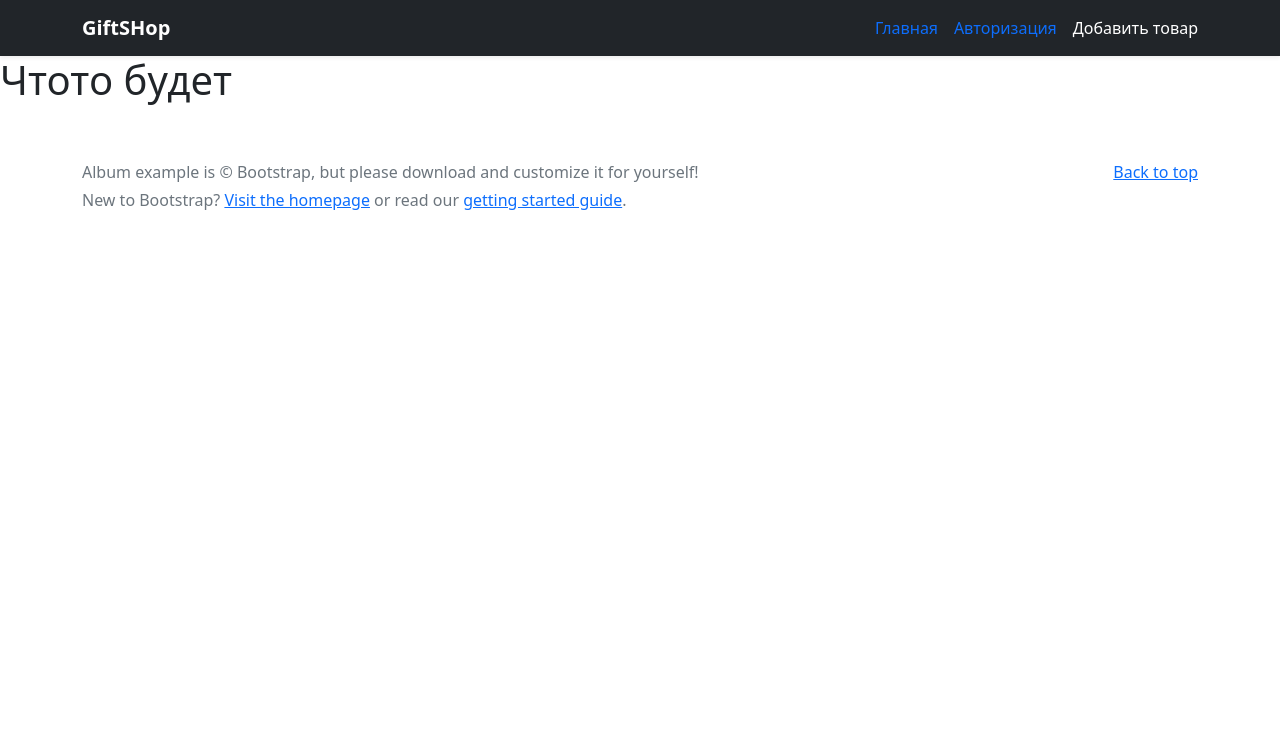
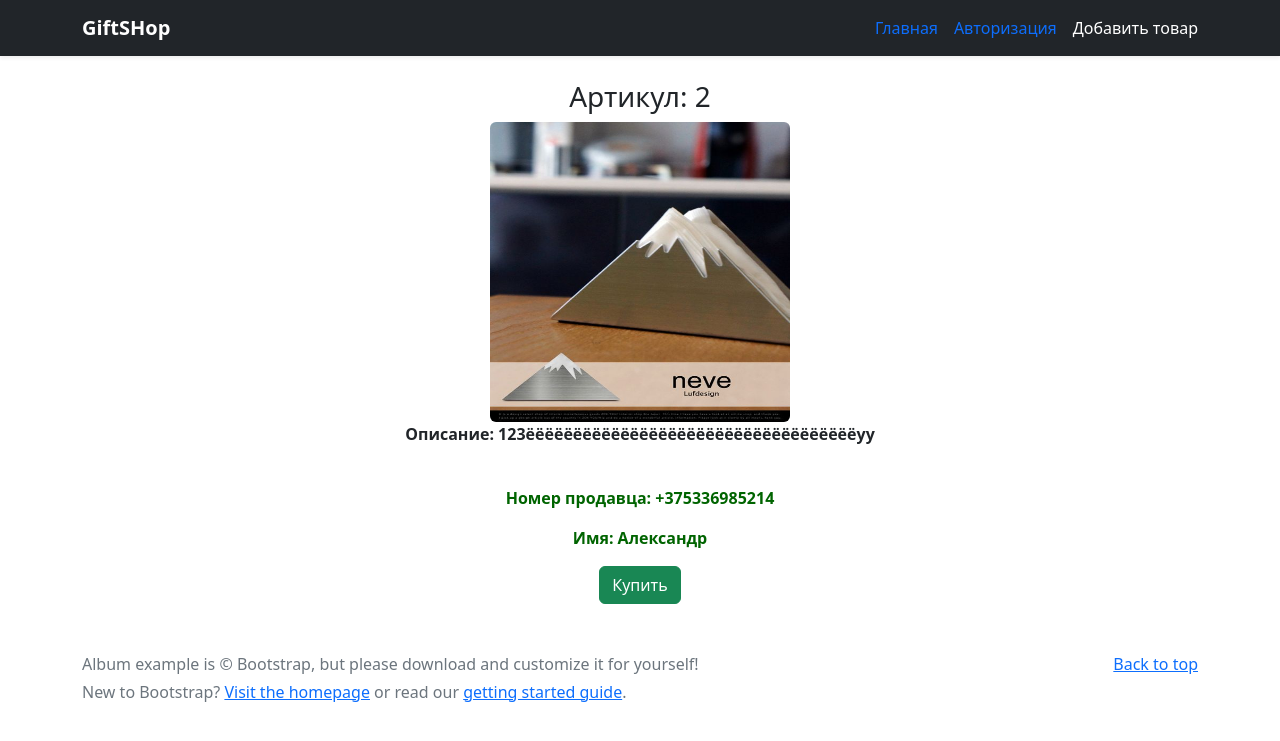
Before and after one commit to Zhauner/GiftShop, a Flask app: page /2 in a window 1280 px wide. Shown: the top 741 px of the page. Run offline with Flask 3, Linux system fonts and the light colour scheme.

Commit message:
more infornation

```diff
--- a/app.py
+++ b/app.py
@@ -7,12 +7,11 @@ from flask import (
 )
 
 import os
-import sqlite3
 from flask_sqlalchemy import SQLAlchemy
 from werkzeug.security import generate_password_hash, check_password_hash
-from flask_login import LoginManager, login_user, login_required
+from flask_login import LoginManager, login_user, login_required, current_user
 from UserLogin import UserLogin
-from getUserID import get_user_by_email
+from getUserID import *
 
 app = Flask(__name__)
 
@@ -38,12 +37,16 @@ class Item(db.Model):
     text = db.Column(db.Text, nullable=False)
     price = db.Column(db.Integer, nullable=False)
     extension = db.Column(db.String(10), nullable=False)
+    number = db.Column(db.String(20), nullable=False)
+    name = db.Column(db.String(25), nullable=False)
 
 
 class Users(db.Model):
     id = db.Column(db.Integer, primary_key=True)
     mail = db.Column(db.String(100), nullable=False)
     passwrd = db.Column(db.String(20), nullable=False)
+    number = db.Column(db.String(20), nullable=False)
+    name = db.Column(db.String(25), nullable=False)
 
 
 with app.app_context():
@@ -60,6 +63,11 @@ def main():
 def more(article):
     item = Item.query.get(article)
     return render_template('more_inf.html', item=item)
+
+
+@app.route('/buy')
+def buy():
+    return 'Здесь должно быть окно оплаты'
 
 
 @app.route('/autorization', methods=['POST', 'GET'])
@@ -90,6 +98,8 @@ def reg():
         mail = request.form['mail']
         pswd = request.form['pswd']
         ag_pswd = request.form['ag_pswd']
+        name = request.form['name']
+        number = request.form['number']
 
         if len(mail) > 100 or len(str(pswd)) > 20 or len(str(ag_pswd)) > 20 \
                                                             or pswd != ag_pswd:
@@ -108,7 +118,12 @@ def reg():
         if mail.strip() in all_mails:
             return redirect('/1337')
 
-        user = Users(mail=mail.strip(), passwrd=generate_password_hash(str(pswd)))
+        user = Users(
+            mail=mail.strip(),
+            passwrd=generate_password_hash(str(pswd)),
+            name=name.strip(),
+            number=number.strip()
+        )
 
         try:
             db.session.add(user)
@@ -133,10 +148,19 @@ def add_items():
         text = request.form['text']
         price = request.form['price']
         file = request.files['file']
+        name = get_user(int(current_user.get_id()))[4]
+        number = get_user(int(current_user.get_id()))[3]
 
         extensions = file.filename.split('.')[-1]
 
-        item = Item(title=title, text=text, price=price, extension=extensions)
+        item = Item(
+            title=title,
+            text=text,
+            price=price,
+            extension=extensions,
+            name=name,
+            number=number
+        )
 
         connect = sqlite3.connect('instance\\shop.db')
         cur = connect.cursor()
--- a/templates/index.html
+++ b/templates/index.html
@@ -28,13 +28,13 @@
         {% for item in items %}
         <div class="col">
           <div class="card shadow-sm">
-            <img src="/static/{{ item.article }}.{{ item.extension }}" height="225px" alt="">
+            <img src="/static/{{ item.article }}.{{ item.extension }}" height="225px" width="359px" alt="">
             <div class="card-body">
               <p class="card-text">{{ item.title }}</p>
               <div class="d-flex justify-content-between align-items-center">
                 <div class="btn-group">
                   <a href="/{{ item.article }}" type="button" class="btn btn-sm btn-outline-secondary">Подробнее</a>
-                  <button type="button" class="btn btn-sm btn-outline-secondary">Купить</button>
+                  <a href="/buy" type="button" class="btn btn-sm btn-outline-secondary">Купить</a>
                 </div>
                 <small class="text-muted">{{ item.price }} BYN</small>
               </div>
--- a/templates/more_inf.html
+++ b/templates/more_inf.html
@@ -1,9 +1,19 @@
 {% extends 'base.html' %}
 
 {% block title %}
-<title>{{item.title}}</title>
+<title>{{ item.title }}</title>
 {% endblock title %}
 
 {% block body %}
-<h1>Чтото будет</h1>
+<div class="text-center">
+    <br>
+    <h3>Артикул: {{ item.article }}</h3>
+    <img src="/static/{{ item.article }}.{{ item.extension }}" width="300px" height="300px" class="rounded">
+    <br>
+    <p class="fw-bold">Описание: {{ item.text }}</p>
+    <br>
+    <p style="color:darkgreen;"><b>Номер продавца: {{ item.number }}</b></p>
+    <p style="color:darkgreen;"><b>Имя: {{ item.name }}</b></p>
+    <a type="button" href="/buy" class="btn btn-success">Купить</a>
+</div>
 {% endblock body %}
--- a/templates/register_form.html
+++ b/templates/register_form.html
@@ -10,6 +10,8 @@
     <form method="post" enctype=multipart/form-data>
 
         <input type="text" class="form-control" name="mail" id="mail" placeholder="Mail" required><br>
+        <input type="text" class="form-control" name="name" id="name" placeholder="Имя" required><br>
+        <input type="text" class="form-control" name="number" id="number" placeholder="Телефон" required><br>
         <input type="password" class="form-control" name="pswd" id="pswd" placeholder="Пароль" required><br>
         <input type="password" class="form-control" name="ag_pswd" id="ag_pswd" placeholder="Повторите пароль" required><br>
         <button class="btn btn-warning" type="submit">Зарегестрироваться</button>
```
Also changed, not shown: instance/shop.db, static/1.jpg, static/2.jpg (added), static/2.png (deleted), static/3.jpg, static/4.jpg (deleted).
